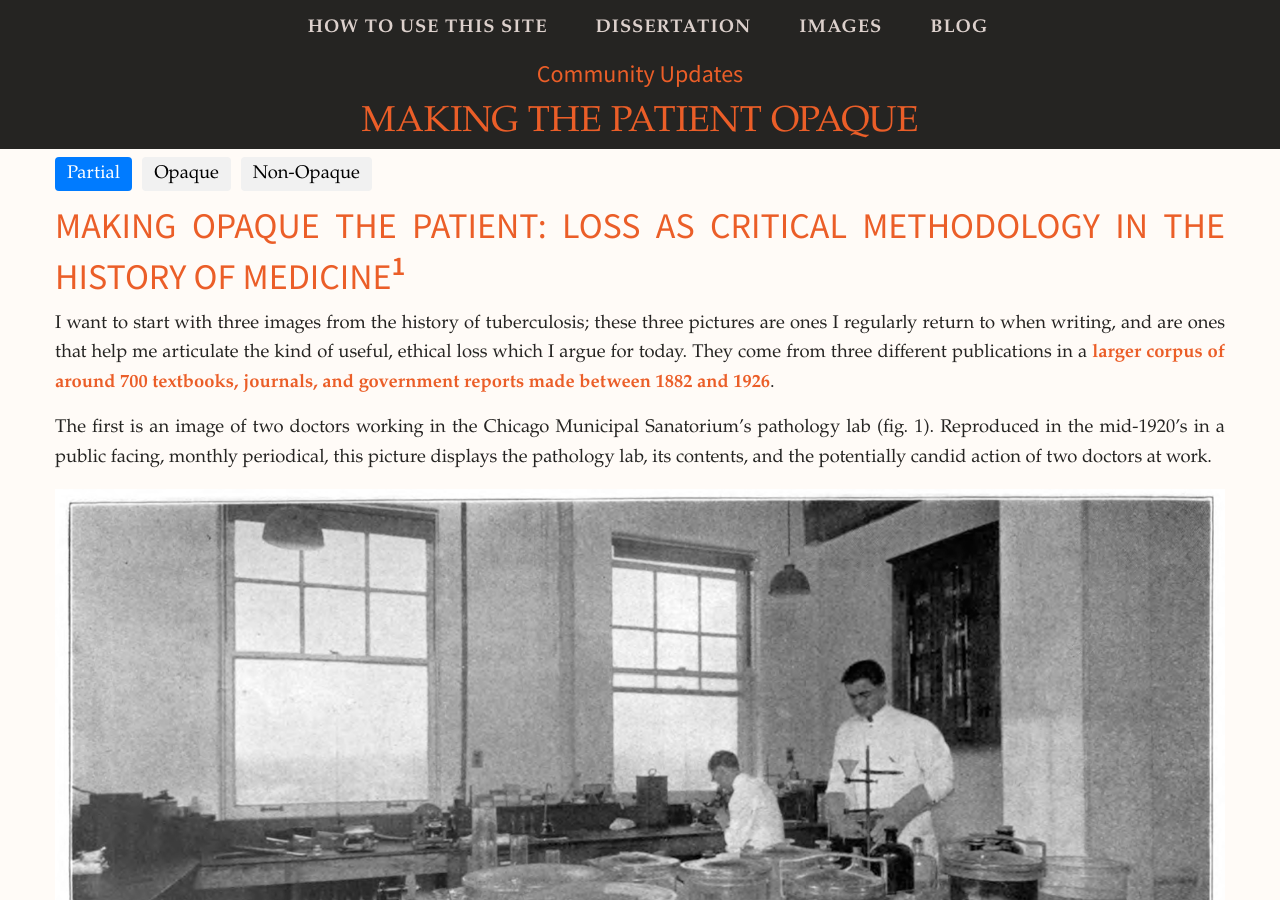
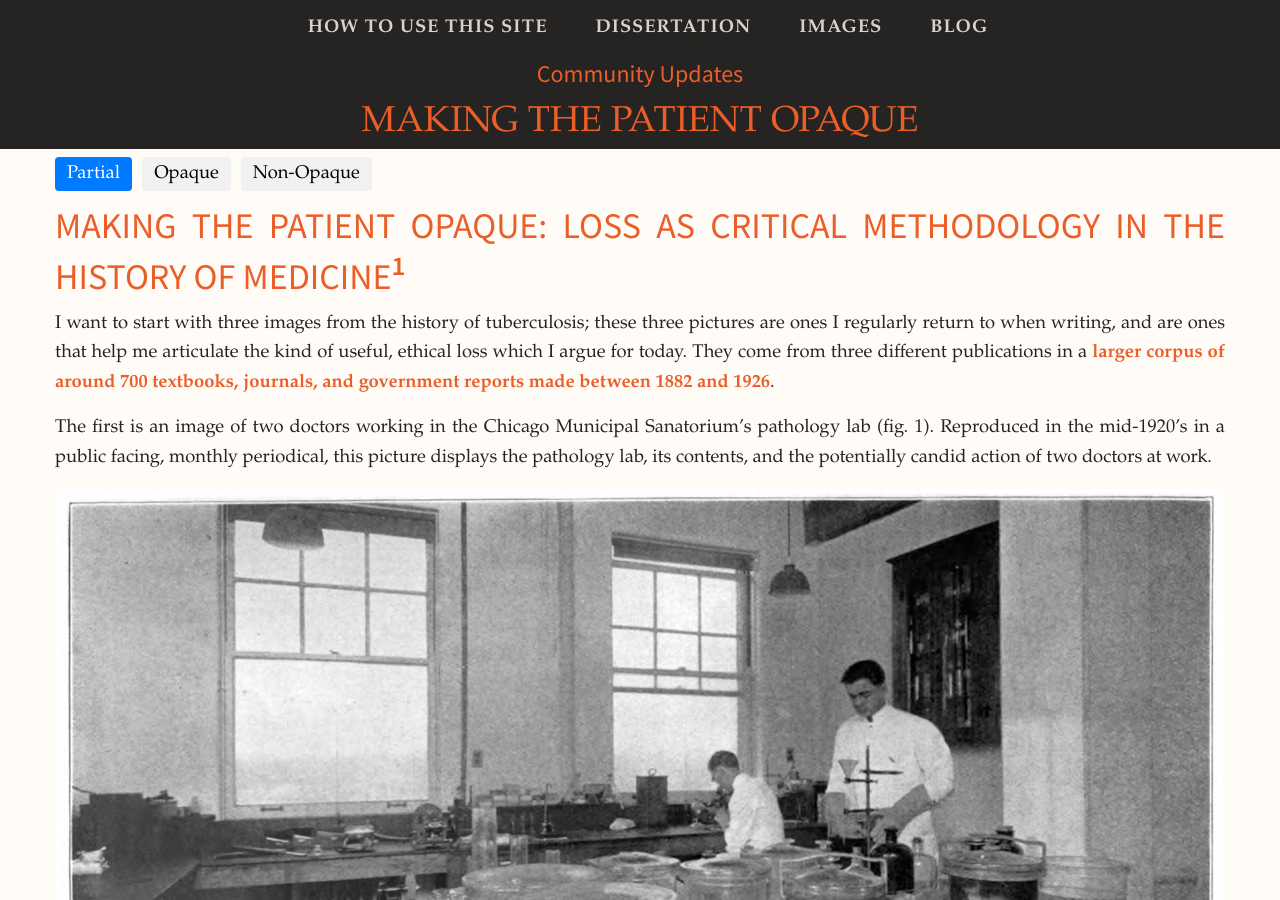
Before and after one commit to TuberculosisSpecimen/diss, a Jekyll site: the page built from _posts/2023-10-01-OpaquePatient.md, in a window 1280 px wide and 900 px high. Built offline with Jekyll 4.4.1, drawn with Linux system fonts in a browser that asks for light colours; nearby versions of some CDN libraries; some web fonts are replaced.

Commit message:
Trying to implement this HTML fix.

```diff
--- a/_posts/2023-10-01-OpaquePatient.md
+++ b/_posts/2023-10-01-OpaquePatient.md
@@ -58,7 +58,7 @@ pullquote: "A presentation for USC's First Forum Conference."
 <button class="toggle-button" onclick="toggleOpacity('non-opaque')">Non-Opaque</button>
 </div>
 
-# Making Opaque the Patient: Loss as Critical Methodology in the History of Medicine[^fn1] #
+# Making the Patient Opaque: Loss as Critical Methodology in the History of Medicine[^fn1] #
 
 I want to start with three images from the history of tuberculosis; these three pictures are ones I regularly return to when writing, and are ones that help me articulate the kind of useful, ethical loss which I argue for today. They come from three different publications in a [larger corpus of around 700 textbooks, journals, and government reports made between 1882 and 1926](https://babel.hathitrust.org/cgi/mb?a=listis&c=441640771https://babel.hathitrust.org/cgi/mb?a=listis&c=441640771).
 
```
Also changed, not shown: _dissertation/Section_1-1-1.md (+2 -1 lines), _dissertation/Section_1-1-4.md (+1 -1 lines).
